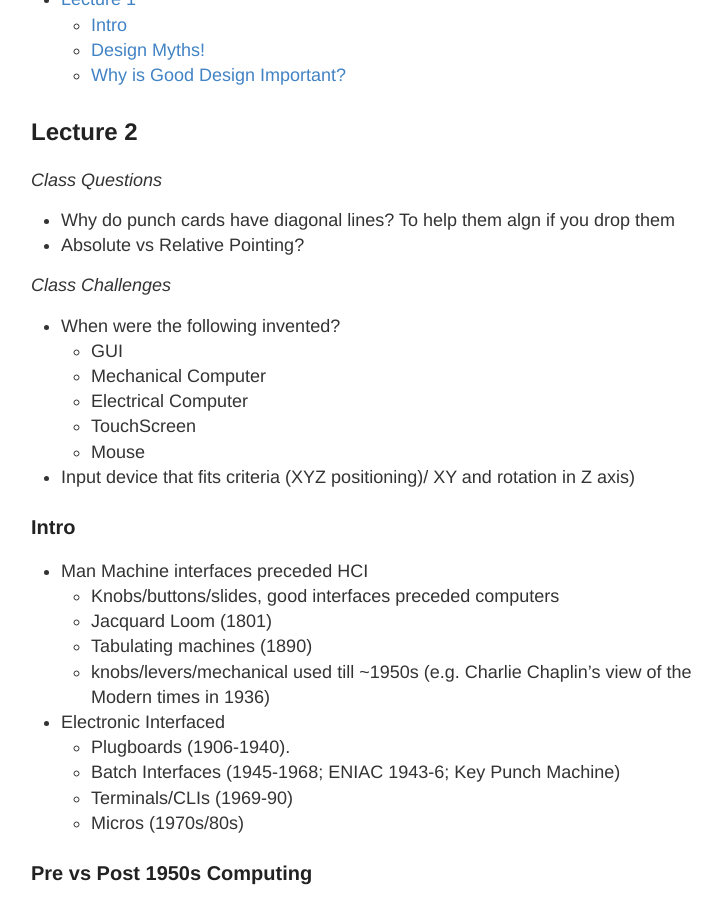
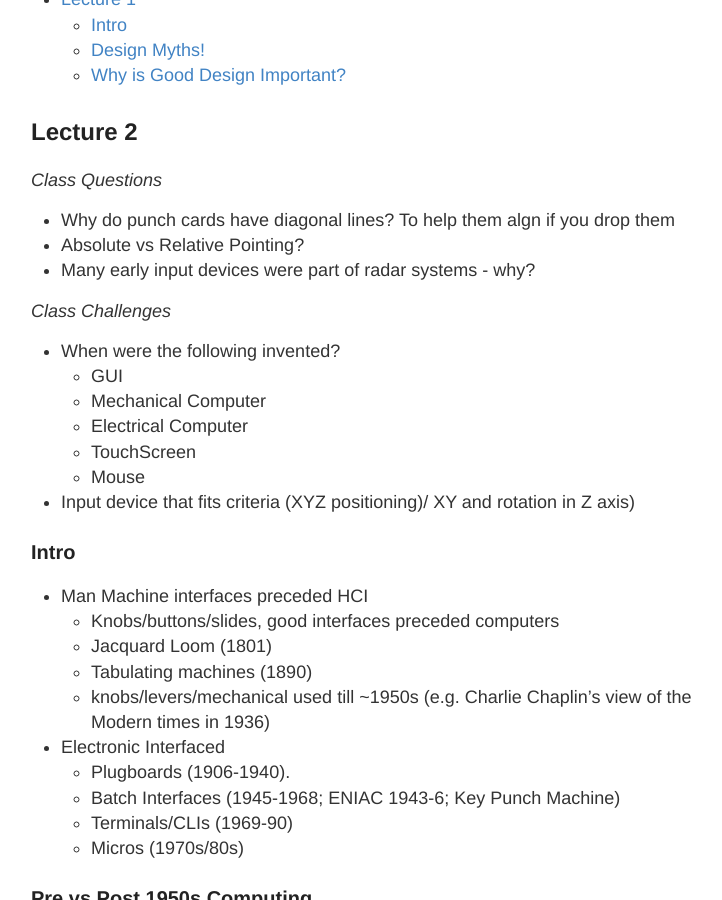
Before and after one commit to RONNCC/ronncc.github, a Jekyll site: the page built from _posts/2016-1-14-the-post-2300.md, in a window 1280 px wide and 900 px high, scrolled down 416 px. Shown: the whole window, without its empty margins (249-971 px from the left). Built offline with Jekyll 4.4.1, drawn with Linux system fonts in a browser that asks for light colours; comment, search, counter and statistics services are not loaded.

Commit message:
Published with https://stackedit.io/

```diff
--- a/_posts/2016-1-14-the-post-2300.md
+++ b/_posts/2016-1-14-the-post-2300.md
@@ -22,6 +22,7 @@ title: 'Designing Human Centered Systems Notes'
 *Class Questions*
 - Why do punch cards have diagonal lines? To help them algn if you drop them
 - Absolute vs Relative Pointing?
+- Many early input devices were part of radar systems - why?
 
 *Class Challenges*
 
```
